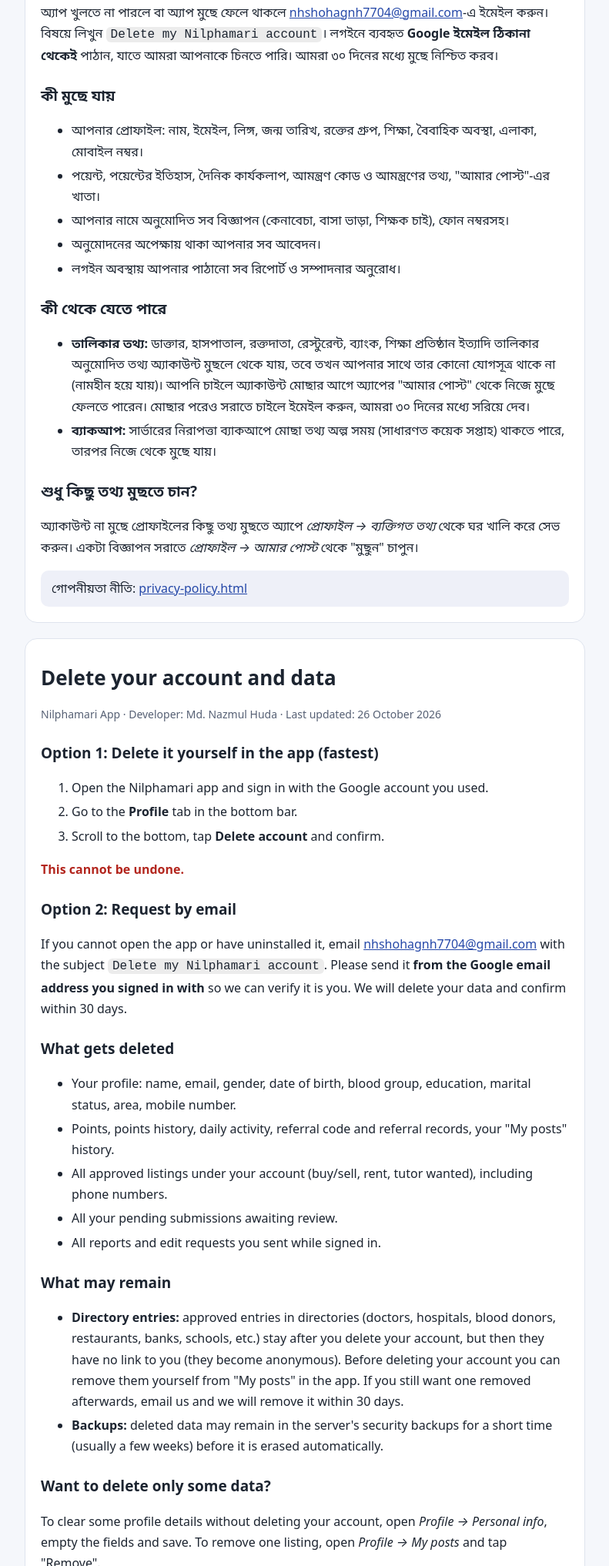
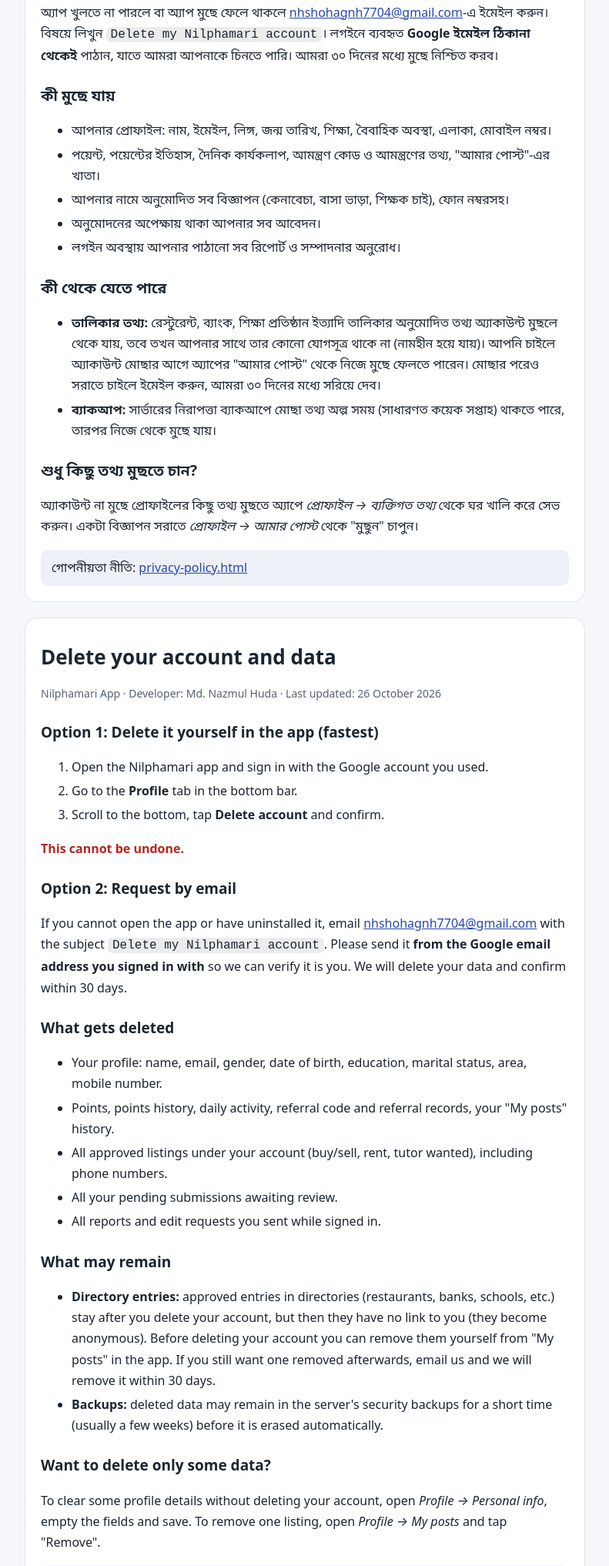
Before and after one commit to Nazmul7704/nilphamari-app-legal, a plain HTML site: page delete-account.html in a window 1280 px wide. Shown: the part 433-2467 px from the top of the page at 77% size, without its empty margins (244-1035 px from the left). Drawn offline with Linux system fonts and the light colour scheme.

Commit message:
Add files via upload

```diff
--- a/delete-account.html
+++ b/delete-account.html
@@ -44,7 +44,7 @@
 
     <h2>কী মুছে যায়</h2>
     <ul>
-      <li>আপনার প্রোফাইল: নাম, ইমেইল, লিঙ্গ, জন্ম তারিখ, রক্তের গ্রুপ, শিক্ষা, বৈবাহিক অবস্থা, এলাকা, মোবাইল নম্বর।</li>
+      <li>আপনার প্রোফাইল: নাম, ইমেইল, লিঙ্গ, জন্ম তারিখ, শিক্ষা, বৈবাহিক অবস্থা, এলাকা, মোবাইল নম্বর।</li>
       <li>পয়েন্ট, পয়েন্টের ইতিহাস, দৈনিক কার্যকলাপ, আমন্ত্রণ কোড ও আমন্ত্রণের তথ্য, "আমার পোস্ট"-এর খাতা।</li>
       <li>আপনার নামে অনুমোদিত সব বিজ্ঞাপন (কেনাবেচা, বাসা ভাড়া, শিক্ষক চাই), ফোন নম্বরসহ।</li>
       <li>অনুমোদনের অপেক্ষায় থাকা আপনার সব আবেদন।</li>
@@ -53,7 +53,7 @@
 
     <h2>কী থেকে যেতে পারে</h2>
     <ul>
-      <li><strong>তালিকার তথ্য:</strong> ডাক্তার, হাসপাতাল, রক্তদাতা, রেস্টুরেন্ট, ব্যাংক, শিক্ষা প্রতিষ্ঠান ইত্যাদি তালিকার অনুমোদিত তথ্য অ্যাকাউন্ট মুছলে থেকে যায়, তবে তখন আপনার সাথে তার কোনো যোগসূত্র থাকে না (নামহীন হয়ে যায়)। আপনি চাইলে অ্যাকাউন্ট মোছার আগে অ্যাপের "আমার পোস্ট" থেকে নিজে মুছে ফেলতে পারেন। মোছার পরেও সরাতে চাইলে ইমেইল করুন, আমরা ৩০ দিনের মধ্যে সরিয়ে দেব।</li>
+      <li><strong>তালিকার তথ্য:</strong> রেস্টুরেন্ট, ব্যাংক, শিক্ষা প্রতিষ্ঠান ইত্যাদি তালিকার অনুমোদিত তথ্য অ্যাকাউন্ট মুছলে থেকে যায়, তবে তখন আপনার সাথে তার কোনো যোগসূত্র থাকে না (নামহীন হয়ে যায়)। আপনি চাইলে অ্যাকাউন্ট মোছার আগে অ্যাপের "আমার পোস্ট" থেকে নিজে মুছে ফেলতে পারেন। মোছার পরেও সরাতে চাইলে ইমেইল করুন, আমরা ৩০ দিনের মধ্যে সরিয়ে দেব।</li>
       <li><strong>ব্যাকআপ:</strong> সার্ভারের নিরাপত্তা ব্যাকআপে মোছা তথ্য অল্প সময় (সাধারণত কয়েক সপ্তাহ) থাকতে পারে, তারপর নিজে থেকে মুছে যায়।</li>
     </ul>
 
@@ -80,7 +80,7 @@
 
     <h2>What gets deleted</h2>
     <ul>
-      <li>Your profile: name, email, gender, date of birth, blood group, education, marital status, area, mobile number.</li>
+      <li>Your profile: name, email, gender, date of birth, education, marital status, area, mobile number.</li>
       <li>Points, points history, daily activity, referral code and referral records, your "My posts" history.</li>
       <li>All approved listings under your account (buy/sell, rent, tutor wanted), including phone numbers.</li>
       <li>All your pending submissions awaiting review.</li>
@@ -89,7 +89,7 @@
 
     <h2>What may remain</h2>
     <ul>
-      <li><strong>Directory entries:</strong> approved entries in directories (doctors, hospitals, blood donors, restaurants, banks, schools, etc.) stay after you delete your account, but then they have no link to you (they become anonymous). Before deleting your account you can remove them yourself from "My posts" in the app. If you still want one removed afterwards, email us and we will remove it within 30 days.</li>
+      <li><strong>Directory entries:</strong> approved entries in directories (restaurants, banks, schools, etc.) stay after you delete your account, but then they have no link to you (they become anonymous). Before deleting your account you can remove them yourself from "My posts" in the app. If you still want one removed afterwards, email us and we will remove it within 30 days.</li>
       <li><strong>Backups:</strong> deleted data may remain in the server's security backups for a short time (usually a few weeks) before it is erased automatically.</li>
     </ul>
 
```
Also changed, not shown: privacy-policy.html (+6 -6 lines).
